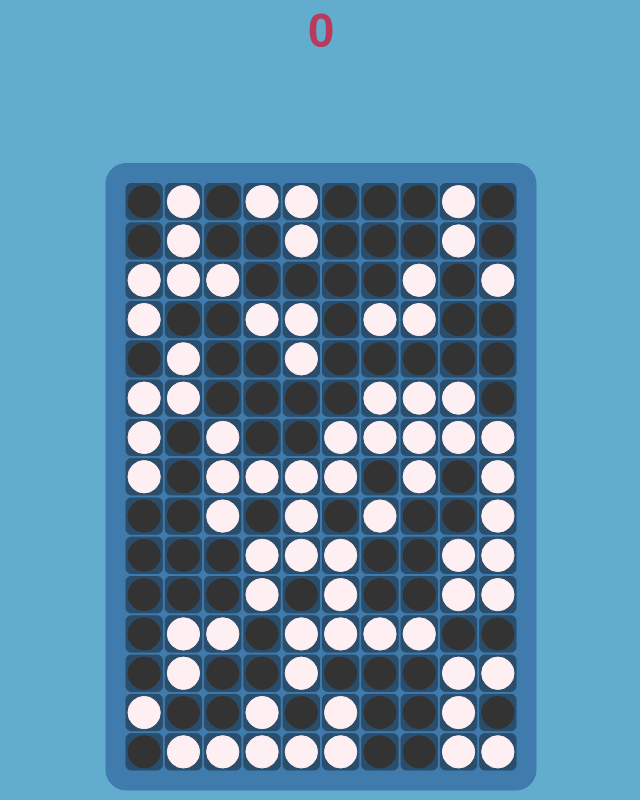
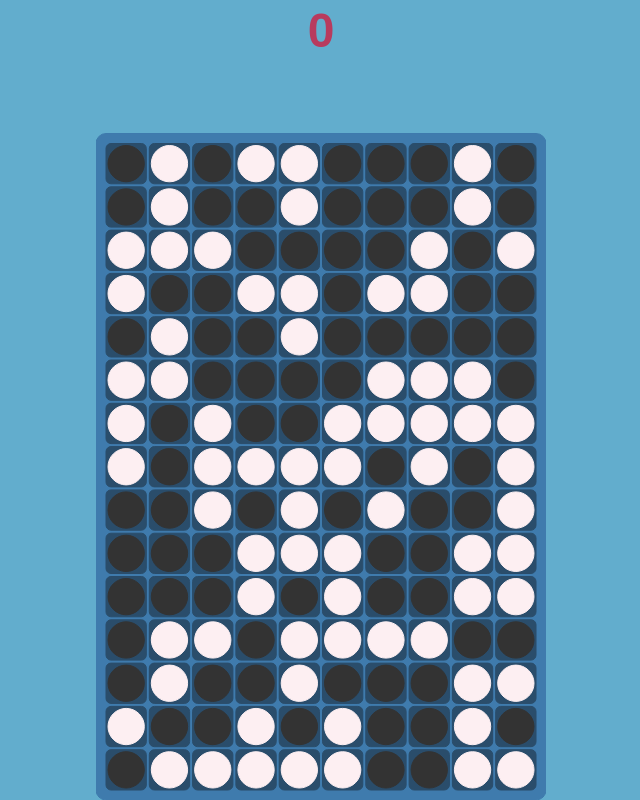
Before and after one commit to kueen13/kueen13.github.io, a plain HTML site: page index.html in a window 1280 px wide. Shown: the whole page, without its empty margins (319-959 px from the left). Drawn offline with Linux system fonts and the light colour scheme.

Commit message:
Adjust margin

```diff
--- a/index.html
+++ b/index.html
@@ -32,9 +32,9 @@
 
             let colNum = 10;
             let rowNum = 15;
-            let panelMargin = 10;
-            let panelPadding = 20;
-            let panelRadius = 20;
+            let panelMargin = 0;
+            let panelPadding = 10;
+            let panelRadius = 10;
             let gridRaidus = 5;
             let gridMargin = 3;
             let gridSize = (tmpWidth - panelMargin * 2 - panelPadding * 2 + gridMargin) / colNum - gridMargin;
```
